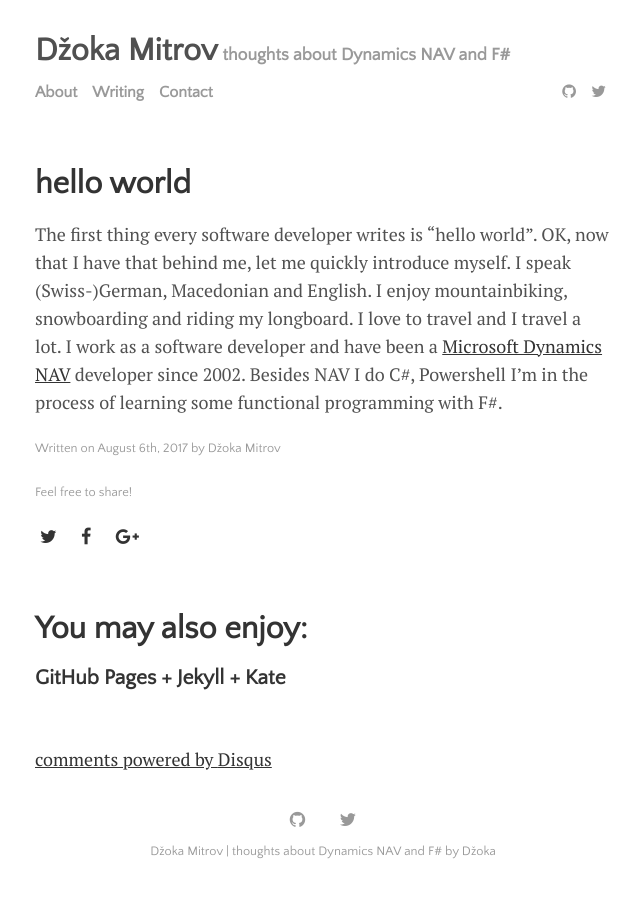
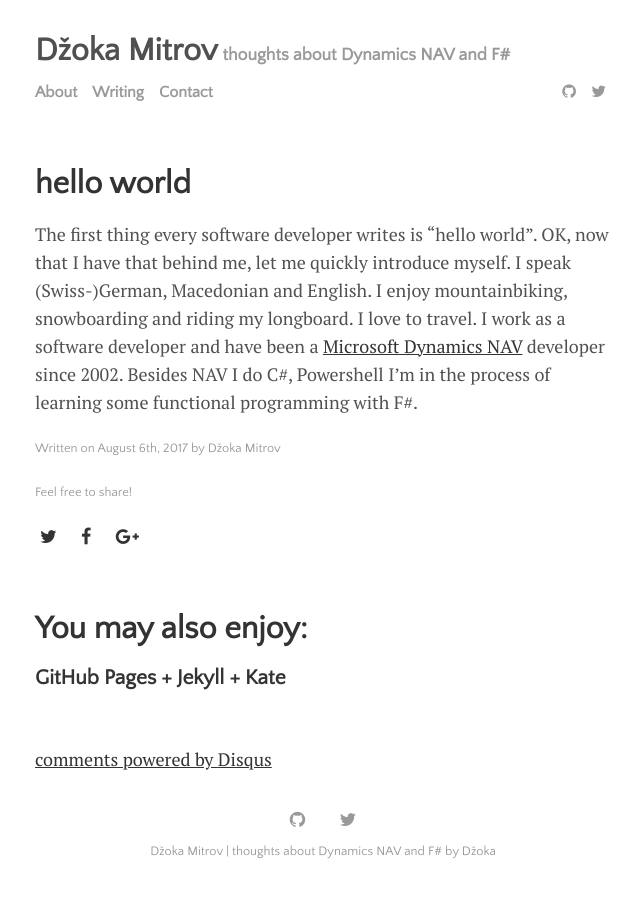
Before and after one commit to mitrov/mitrov.github.io, a Jekyll site: the page built from _posts/2017-08-06-Hello-World.md, in a window 1280 px wide. Shown: the whole page, without its empty margins (317-957 px from the left). Built offline with Jekyll 4.4.1, drawn with Linux system fonts in a browser that asks for light colours; nearby versions of some CDN libraries; comment, search, counter and statistics services are not loaded.

Commit message:
Update 2017-08-06-Hello-World.md

```diff
--- a/_posts/2017-08-06-Hello-World.md
+++ b/_posts/2017-08-06-Hello-World.md
@@ -6,4 +6,4 @@ categories: journal
 tags: [general]
 comments: false
 ---
-The first thing every software developer writes is "hello world". OK, now that I have that behind me, let me quickly introduce myself. I speak (Swiss-)German, Macedonian and English. I enjoy mountainbiking, snowboarding and riding my longboard. I love to travel and I travel a lot. I work as a software developer and have been a [Microsoft Dynamics NAV](https://en.wikipedia.org/wiki/Microsoft_Dynamics_NAV) developer since 2002. Besides NAV I do C#, Powershell I'm in the process of learning some functional programming with F#.
+The first thing every software developer writes is "hello world". OK, now that I have that behind me, let me quickly introduce myself. I speak (Swiss-)German, Macedonian and English. I enjoy mountainbiking, snowboarding and riding my longboard. I love to travel. I work as a software developer and have been a [Microsoft Dynamics NAV](https://en.wikipedia.org/wiki/Microsoft_Dynamics_NAV) developer since 2002. Besides NAV I do C#, Powershell I'm in the process of learning some functional programming with F#.
```
